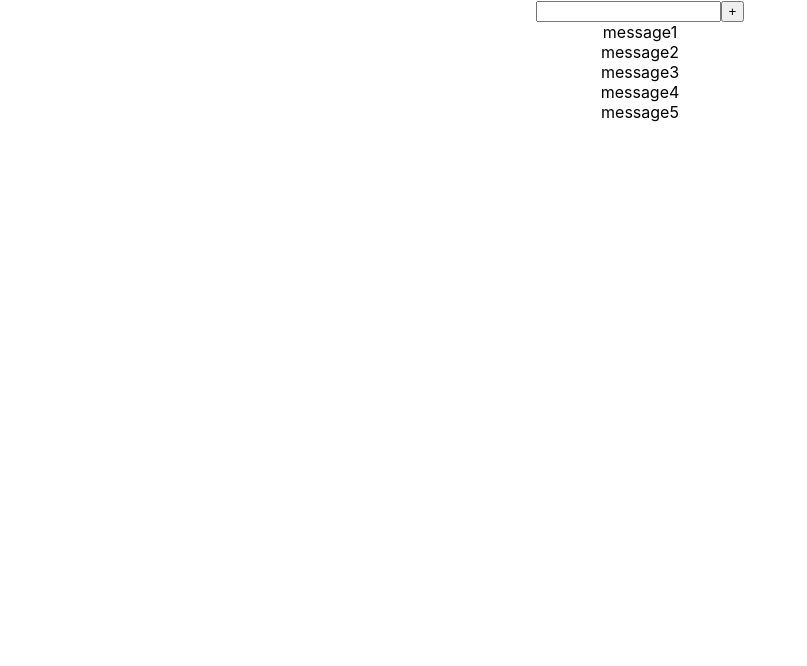
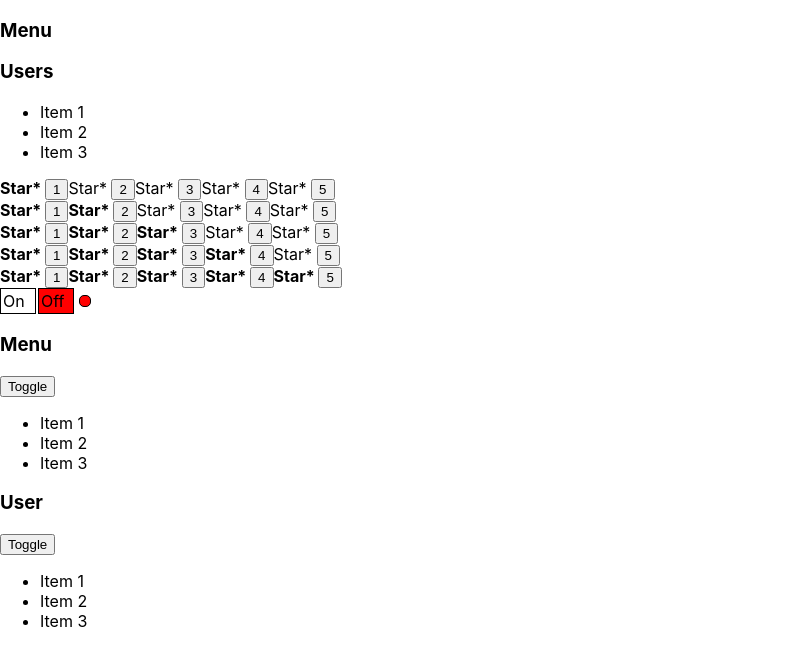
Before and after one commit to SergFediaev/bank-app, a React (Create React App) app: page / in a window 1280 px wide. Shown: the top 666 px of the page, without its empty margins (0-807 px from the left). Built offline with nearby package versions, Linux system fonts and the light colour scheme.

Commit message:
Урок: 06 react кабзда как подробно useState.

```diff
--- a/src/App.tsx
+++ b/src/App.tsx
@@ -1,8 +1,13 @@
-import React from 'react';
-import './App.css';
-import InputClasswork from "./lessons/microtasks/input/InputClasswork";
+import React from 'react'
+import './App.css'
+import {OnOff} from './lessons/samurai_way/OnOff/lesson/OnOff'
+import {UncontrolledAccordion} from './lessons/samurai_way/UncontrolledAccordion/UncontrolledAccordion'
+import {Accordion} from './lessons/samurai_way/Accordion/Accordion'
+import {Rating} from './lessons/samurai_way/Rating/Rating'
 
 function App() {
+    console.log('App rendering')
+
     return <>
         {/*<Map/>*/}
         {/*<Buttons/>*/}
@@ -10,17 +15,20 @@ function App() {
         {/*<FilterClasswork/>*/}
         {/*<Native01/>*/}
         {/*<AppBank/>*/}
-        {/*<Accordion title={"Menu"} collapsed={true}/>*/}
-        {/*<Accordion title={"Users"} collapsed={false}/>*/}
-        {/*<Rating value={1}/>*/}
-        {/*<Rating value={2}/>*/}
-        {/*<Rating value={3}/>*/}
-        {/*<Rating value={4}/>*/}
-        {/*<Rating value={5}/>*/}
+        <Accordion title={'Menu'} collapsed={true}/>
+        <Accordion title={'Users'} collapsed={false}/>
+        <Rating value={1}/>
+        <Rating value={2}/>
+        <Rating value={3}/>
+        <Rating value={4}/>
+        <Rating value={5}/>
         {/*<OnOff enabled={true}/>*/}
         {/*<OnOff enabled={false}/>*/}
-        <InputClasswork/>
+        {/*<InputClasswork/>*/}
+        <OnOff/>
+        <UncontrolledAccordion title="Menu"/>
+        <UncontrolledAccordion title="User"/>
     </>
 }
 
-export default App;
+export default App
--- /dev/null
+++ b/src/lessons/samurai_way/OnOff/lesson/OnOff.tsx
@@ -0,0 +1,56 @@
+import {useState} from 'react'
+
+type PropsType = {
+    on?: boolean
+}
+
+export function OnOff(props: PropsType) {
+
+    console.log('OnOff rendering')
+
+    const [on, setOn] = useState(false)
+
+    console.log('On: ' + on)
+
+    const onStyle = {
+        width: '30px',
+        height: '20px',
+        border: '1px solid black',
+        display: 'inline-block',
+        padding: '2px',
+        backgroundColor: on ? 'green' : 'white',
+    }
+
+    const offStyle = {
+        width: '30px',
+        height: '20px',
+        border: '1px solid black',
+        display: 'inline-block',
+        marginLeft: '2px',
+        padding: '2px',
+        backgroundColor: on ? 'white' : 'red',
+    }
+
+    const indicatorStyle = {
+        width: '10px',
+        height: '10px',
+        borderRadius: '5px',
+        border: '1px solid black',
+        display: 'inline-block',
+        marginLeft: '5px',
+        backgroundColor: on ? 'green' : 'red',
+    }
+
+    return <div>
+        <div style={onStyle} onClick={() => {
+            setOn(true)
+        }}>On
+        </div>
+        <div style={offStyle} onClick={() => {
+            setOn(false)
+            setOn(false)
+        }}>Off
+        </div>
+        <div style={indicatorStyle}></div>
+    </div>
+}
--- a/src/lessons/samurai_way/Rating/Rating.tsx
+++ b/src/lessons/samurai_way/Rating/Rating.tsx
@@ -1,4 +1,4 @@
-import React from "react";
+import React from 'react'
 
 type RatingPropsType = {
     value: 0 | 1 | 2 | 3 | 4 | 5
@@ -6,10 +6,15 @@ type RatingPropsType = {
 
 export const Rating = (props: RatingPropsType) => <div>
     <Star selected={props.value > 0}/>
+    <button>1</button>
     <Star selected={props.value > 1}/>
+    <button>2</button>
     <Star selected={props.value > 2}/>
+    <button>3</button>
     <Star selected={props.value > 3}/>
+    <button>4</button>
     <Star selected={props.value > 4}/>
+    <button>5</button>
 </div>
 
 // debugger
@@ -20,7 +25,7 @@ type StarPropsType = {
 
 // const Star = (props: any) => <span>Star *</span>;
 function Star(props: StarPropsType) {
-    console.log('Star rendering');
+    console.log('Star rendering')
     // debugger
     if (props.selected) {
         return <span><b>Star* </b></span>
--- /dev/null
+++ b/src/lessons/samurai_way/UncontrolledAccordion/UncontrolledAccordion.tsx
@@ -0,0 +1,50 @@
+import React from 'react'
+
+type AccordionPropsType = {
+    title: string
+    collapsed?: boolean
+}
+
+export const AccordionTern = (props: AccordionPropsType) => props.collapsed ?
+    <AccordionTitle titleValue={props.title}/> :
+    <div>
+        <AccordionTitle titleValue={props.title}/>
+        <AccordionMenu/>
+    </div>
+
+export const UncontrolledAccordion = (props: AccordionPropsType) => {
+    console.log('Accordion rendering')
+
+    const collapsed = false
+
+    return <div>
+        <AccordionTitle titleValue={props.title}/>
+        <button>Toggle</button>
+        {!collapsed && <AccordionMenu/>}
+    </div>
+}
+
+type AccordionTitlePropsType = {
+    titleValue: string
+}
+
+const AccordionTitle = (props: AccordionTitlePropsType) =>
+    // <h3>{console.log('Rendering Acc title')}{props.titleValue} RIGHT?</h3>
+    <h3>{props.titleValue}</h3>
+
+// function AccordionTitle(props: any) {
+//     return <h3>Title is: {props.title}</h3>
+// }
+
+const AccordionMenu = () => <ul>
+    {/*{console.log('Rendering Acc menu')}*/}
+    <li>Item 1</li>
+    <li>Item 2</li>
+    <li>Item 3</li>
+</ul>
+
+function sum(a: number, b: number) {
+    return a + b
+}
+
+sum(10, 5)
```
Also changed, not shown: src/index.tsx (+16 -12 lines), src/lessons/samurai_way/OnOff/homework/OnOff.css (renamed from src/lessons/samurai_way/OnOff/OnOff.css), src/lessons/samurai_way/OnOff/homework/OnOff.tsx (renamed from src/lessons/samurai_way/OnOff/OnOff.tsx).
